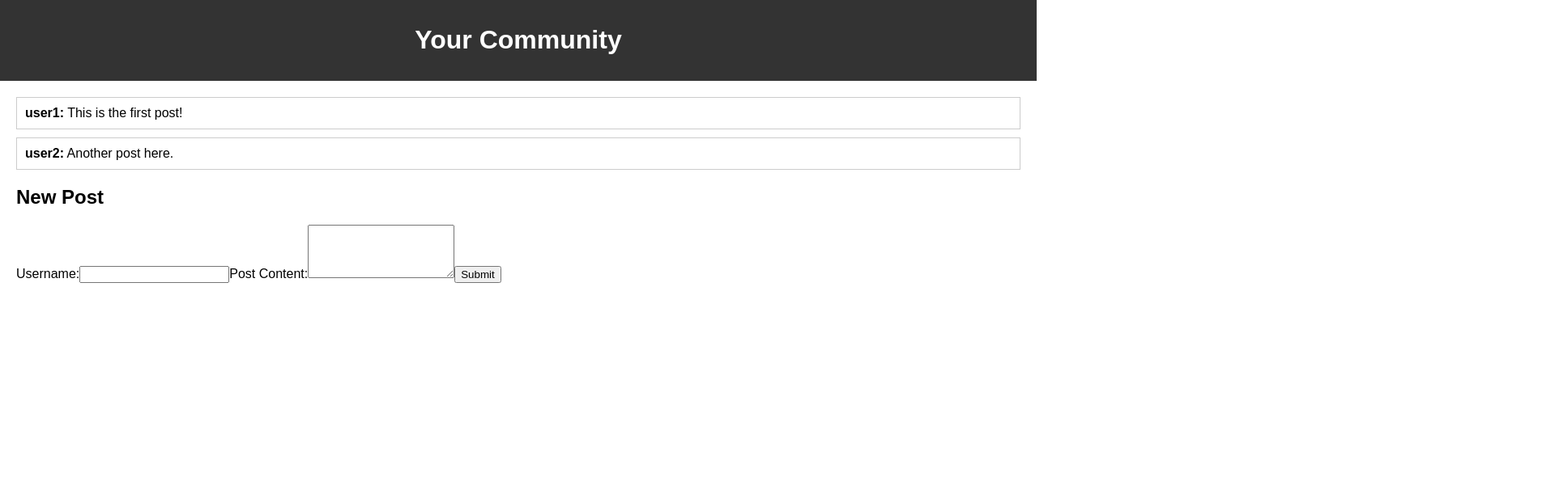
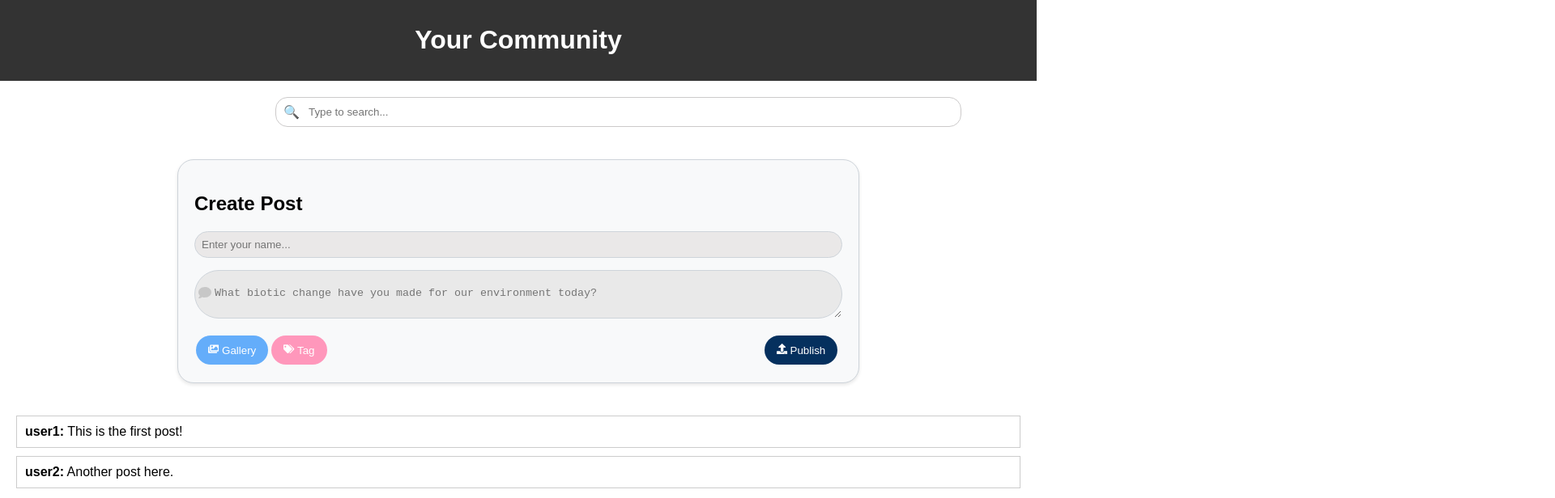
Before and after one commit to Agarwalvidu/Greensphere-Project-Echo, a React (Create React App) app in the folder echo/: page / in a window 1280 px wide. Shown: the top 616 px of the page at 81% size, 1920 px wide, since content can reach past the window. Built offline with nearby package versions, Linux system fonts and the light colour scheme.

Commit message:
Changed CSS

```diff
--- a/echo/src/components/Community.css
+++ b/echo/src/components/Community.css
@@ -1,4 +1,5 @@
 body {
+
     font-family: Arial, sans-serif;
     margin: 0;
     padding: 0;
@@ -24,5 +25,143 @@ header {
 #new-post {
     margin: 20px;
 }
+.center-container {
+    display: flex;
+    align-items: center;
+    justify-content: center;
 
-/* Add more styles as needed */
+    margin: 0;
+
+  }
+.new-post-section {
+    justify-content: center;
+    max-width: 800px;
+    width: 100%;
+    margin: 20px auto;
+    padding: 20px;
+    background-color: #f8f9fa;
+    border: 1px solid #ced4da;
+    border-radius: 20px;
+    box-shadow: 0 2px 4px rgba(0, 0, 0, 0.1);
+
+  }
+
+  .form-group {
+    margin-bottom: 15px;
+  }
+
+  label {
+    display: block;
+    font-weight: bold;
+    margin-bottom: 5px;
+  }
+
+  .input, .textarea {
+    width: 100%;
+    padding: 8px;
+    box-sizing: border-box;
+    border: 1px solid #ced4da;
+    border-radius: 4px;
+  }
+
+  .btn-primary {
+    background-color: #64adfa;
+    color: #fff;
+    padding: 10px 15px;
+    margin: 2px;
+    border: none;
+    border-radius: 20px;
+    cursor: pointer;
+  }
+
+  .btn-primary:hover {
+    background-color: #537293;
+  }
+  .btn-secondary {
+    background-color: #ff97bb;
+    color: #fff;
+    margin: 2px;
+    margin-right: 540px;
+    padding: 10px 15px;
+    border: none;
+    border-radius: 20px;
+    cursor: pointer;
+  }
+
+  .btn-secondary:hover {
+    background-color: #ce2cb6;
+  }
+  .btn-success {
+    background-color: #05305e;
+    color: #fff;
+    padding: 10px 15px;
+    border: none;
+    border-radius: 20px;
+    cursor: pointer;
+  }
+
+  .btn-success:hover {
+    background-color: #0056b3;
+  }
+  #username {
+    width: 100%;
+    padding: 8px;
+    text-decoration: #333;
+    box-sizing: border-box;
+    border: 1px solid #ced4da;
+    background-color: #eae8e8;
+    border-radius: 30px; /* Border radius for the username input */
+  }
+
+  #content {
+    background-color: #e9e9e9;
+    width: 100%;
+    padding: 8px;
+    box-sizing: border-box;
+    border: 1px solid #ced4da;
+    border-radius: 30px; /* Border radius for the post content textarea */
+  }
+  .textarea-container {
+    position: relative;
+  }
+
+  .icon {
+    position: absolute;
+    left: 5px; /* Adjust the left position as needed */
+    top: 45%;
+    transform: translateY(-50%);
+    color: #c7c7c7;
+  }
+  .form-control-content{
+    line-height: 3; /* Adjust the line-height as needed */
+  height: 60px; /*Adjust the height as needed*/
+  padding: 20px; /* Adjust padding as needed */
+  /* padding-left: 5px; */
+  box-sizing: border-box;
+  }
+  #search-bar {
+    margin: 20px;
+}
+
+.search-container {
+    display: flex;
+    align-items: center;
+    position: relative;
+    margin-left: 320px;
+    width: 5300px;
+}
+
+/* Style the search icon */
+.search-container span {
+    position: absolute;
+    margin-left: 10px;
+}
+
+/* Style the search input with curved edges */
+#search-bar input {
+    padding: 10px;
+    padding-left: 40px; /* Adjusted padding to make room for the icon */
+    width: 15%;
+    border-radius: 15px;
+    border: 1px solid #cccaca;
+}
--- a/echo/src/components/Community.js
+++ b/echo/src/components/Community.js
@@ -1,33 +1,48 @@
 import React, { useState, useEffect } from 'react';
 import './Community.css';
+import { FaImages, FaTags, FaUpload , FaComment} from 'react-icons/fa';
 
 function Community() {
   const [postsData, setPostsData] = useState([
     { username: 'user1', content: 'This is the first post!' },
     { username: 'user2', content: 'Another post here.' }
   ]);
+  const [searchTerm, setSearchTerm] = useState('');
+  const [newPostContent, setNewPostContent] = useState('');
 
   useEffect(() => {
     // Display existing posts
     displayPosts();
-  }, []); // Run only once on component mount
+  }, [searchTerm, postsData]); // Run only once on component mount
 
-  // Display existing posts
+    // Display existing posts or filtered posts based on search term
+  // Display existing posts or filtered posts based on search term
   function displayPosts() {
-    return postsData.map((post, index) => (
+    const filteredPosts = postsData.filter((post) =>
+      post.username.toLowerCase().includes(searchTerm.toLowerCase()) ||
+      post.content.toLowerCase().includes(searchTerm.toLowerCase())
+    );
+
+    return filteredPosts.map((post, index) => (
       <div key={index} className="post">
         <strong>{post.username}:</strong> {post.content}
       </div>
     ));
   }
+// Handle new post submission
+const handlePostSubmit = (event) => {
+    event.preventDefault();
+    setPostsData([...postsData, { username: 'user', content: newPostContent }]);
+    setNewPostContent('');
+  };
 
-  // Handle new post submission
-  const handlePostSubmit = (event) => {
-    event.preventDefault();
-    const username = event.target.username.value;
-    const content = event.target.content.value;
-    setPostsData([...postsData, { username, content }]);
-    event.target.reset();
+  // Handle search term change
+  const handleSearchChange = (event) => {
+    setSearchTerm(event.target.value);
+  };
+  // Handle new post content change
+  const handleNewPostContentChange = (event) => {
+    setNewPostContent(event.target.value);
   };
 
   return (
@@ -35,18 +50,51 @@ function Community() {
       <header>
         <h1>Your Community</h1>
       </header>
+      <section id="search-bar">
+        <div className="search-container">
+          <span role="img" aria-label="search-icon">
+            🔍
+          </span>
+          <input
+            type="text"
+            placeholder="Type to search..."
+            value={searchTerm}
+            onChange={handleSearchChange}
+          />
+        </div>
+      </section>
+      <div className="center-container">
+      <section id="new-post" className="new-post-section">
+        <h2>Create Post</h2>
+        <form onSubmit={handlePostSubmit}>
+          <div className="form-group">
+            {/* <label htmlFor="username">Username:</label> */}
+            <input type="text" id="username" className="form-control" placeholder="Enter your name..." required />
+          </div>
+          <div className="form-group">
+            {/* <label htmlFor="content">Post Content:</label> */}
+            <div className="textarea-container">
+            <FaComment className="icon" />
+            <textarea id="content" rows="4" placeholder="  What biotic change have you made for our environment today?" className="form-control-content" required></textarea>
+          </div>
+          </div>
+
+      <button type="button" className="btn btn-primary">
+        <FaImages /> Gallery
+      </button>
+
+      <button type="button" className="btn btn-secondary">
+        <FaTags /> Tag
+      </button>
+
+      <button type="submit" className="btn btn-success">
+        <FaUpload /> Publish
+      </button>
+        </form>
+      </section>
+      </div>
       <section id="posts">
         {displayPosts()}
-      </section>
-      <section id="new-post">
-        <h2>New Post</h2>
-        <form onSubmit={handlePostSubmit}>
-          <label htmlFor="username">Username:</label>
-          <input type="text" id="username" required />
-          <label htmlFor="content">Post Content:</label>
-          <textarea id="content" rows="4" required></textarea>
-          <button type="submit">Submit</button>
-        </form>
       </section>
     </div>
   );
--- /dev/null
+++ b/package.json
@@ -0,0 +1,5 @@
+{
+  "dependencies": {
+    "react-icons": "^4.12.0"
+  }
+}
```
Also changed, not shown: 1 other file (tests, documents, lock files or other folders).
